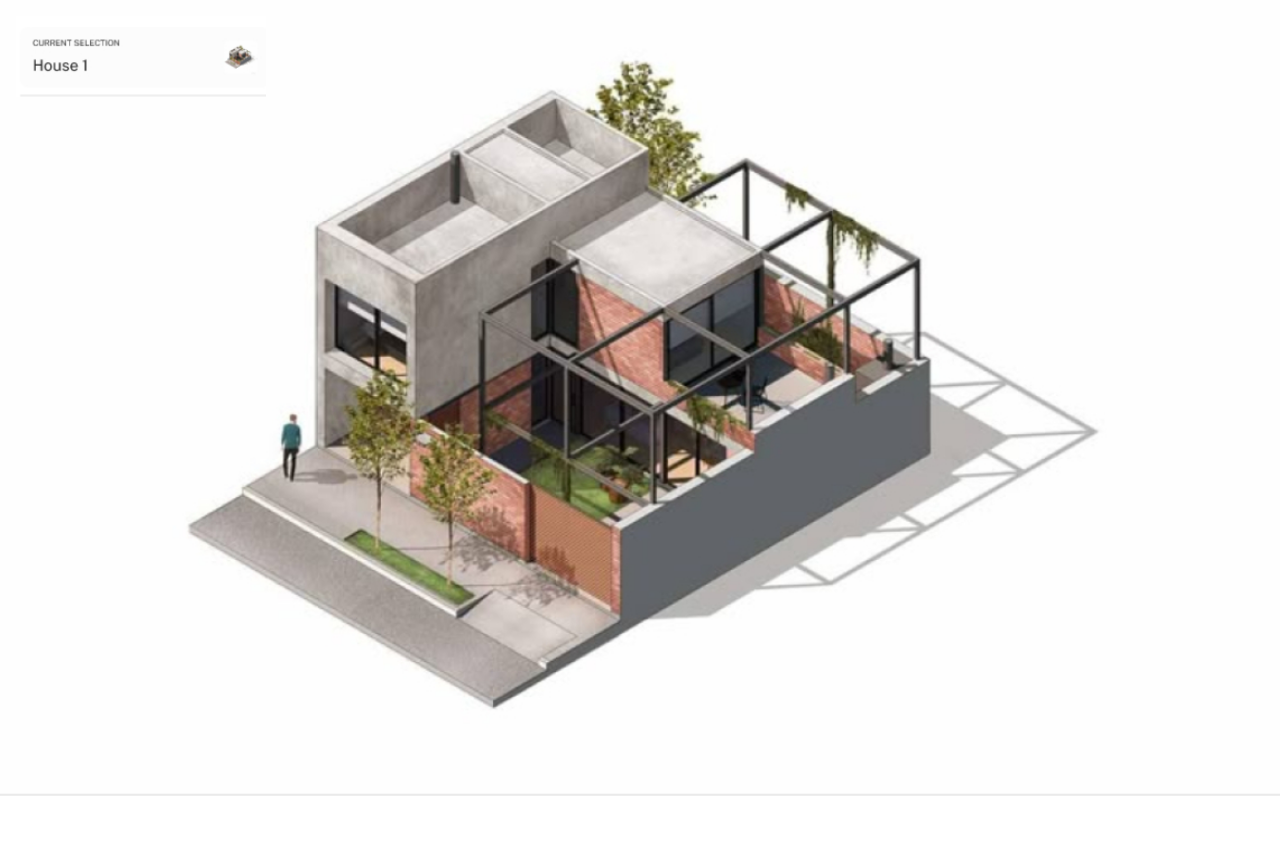
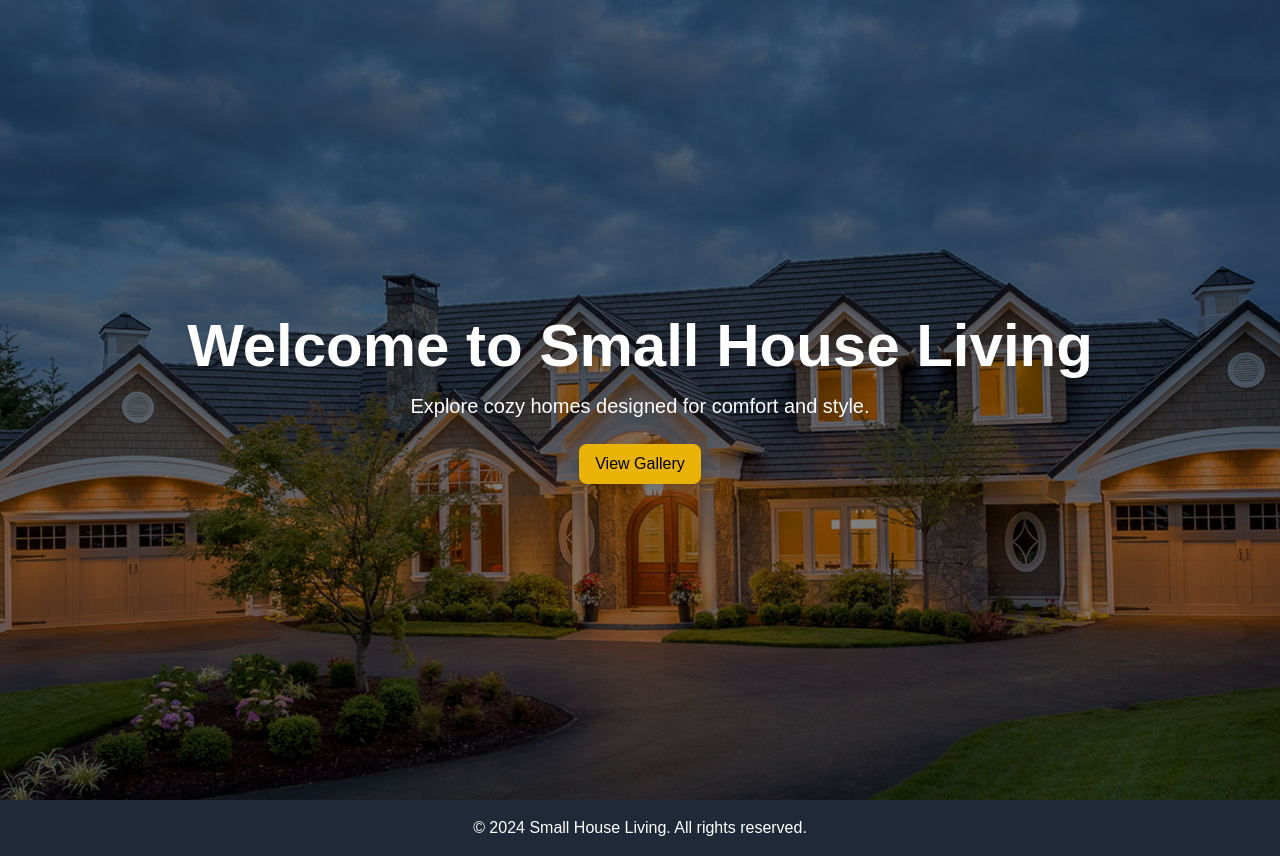
Before and after one commit to Indivillage-Balgakot-Training/House-Project, a Next.js app: page / in a window 1280 px wide. Before the commit the page ends 800 px from the top, so only its background shows below. Built offline with nearby package versions, Linux system fonts and the light colour scheme.

Commit message:
home page updated

```diff
--- a/src/app/page.tsx
+++ b/src/app/page.tsx
@@ -5,27 +5,30 @@ import Link from 'next/link';
 
 const HomePage = () => {
   return (
-    <div className="relative h-screen w-full">
-      <Link href="/image-map">
+    <div className="flex flex-col min-h-screen bg-gray-100">
+      {/* Hero Section */}
+      <div className="relative h-screen w-full">
         <Image
-          src="/image1.jpg"
-          alt="My Image"
+          src="/background home.jpg"
+          alt="Hero Background"
           layout="fill"
           objectFit="cover"
-          className="absolute inset-0 cursor-pointer"
+          className="absolute inset-0"
         />
-      </Link>
+        <div className="absolute inset-0 bg-black opacity-50" />
+        <div className="relative z-10 flex flex-col items-center justify-center h-full text-white text-center">
+          <h1 className="text-6xl font-extrabold drop-shadow-lg">Welcome to Small House Living</h1>
+          <p className="mt-4 text-xl drop-shadow-lg">Explore cozy homes designed for comfort and style.</p>
+          <Link href="/gallery" className="mt-6 px-4 py-2 bg-yellow-500 text-black rounded-lg shadow-lg hover:bg-yellow-400 transition">
+            View Gallery
+          </Link>
+        </div>
+      </div>
 
-      <div className="absolute top-0 left-0 p-4">
-        <Link href="/image-map">
-          <Image
-            src="/house1.jpg"
-            alt="House"
-            width={250}
-            height={250}
-          />
-        </Link>
-      </div>
+      {/* Footer */}
+      <footer className="bg-gray-800 text-white py-4 text-center">
+        <p>&copy; 2024 Small House Living. All rights reserved.</p>
+      </footer>
     </div>
   );
 };
```
Also changed, not shown: public/background home.jpg (added).
